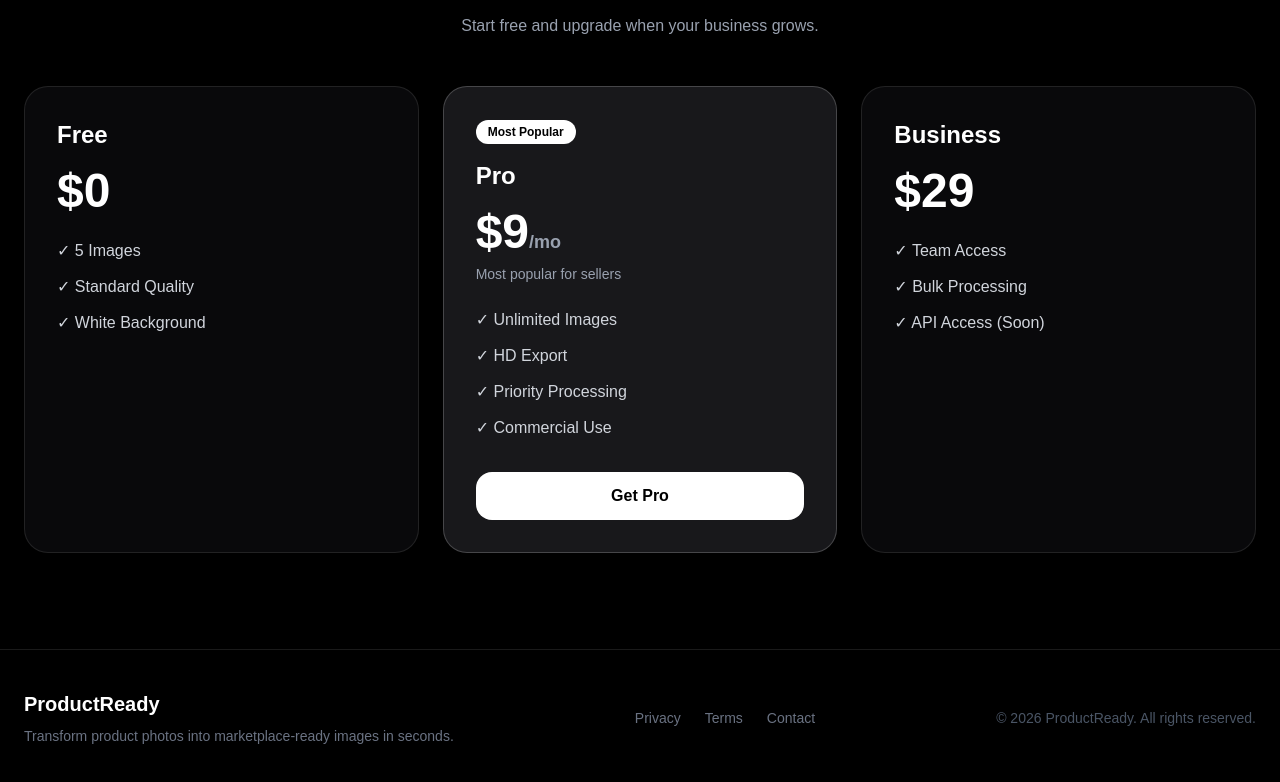
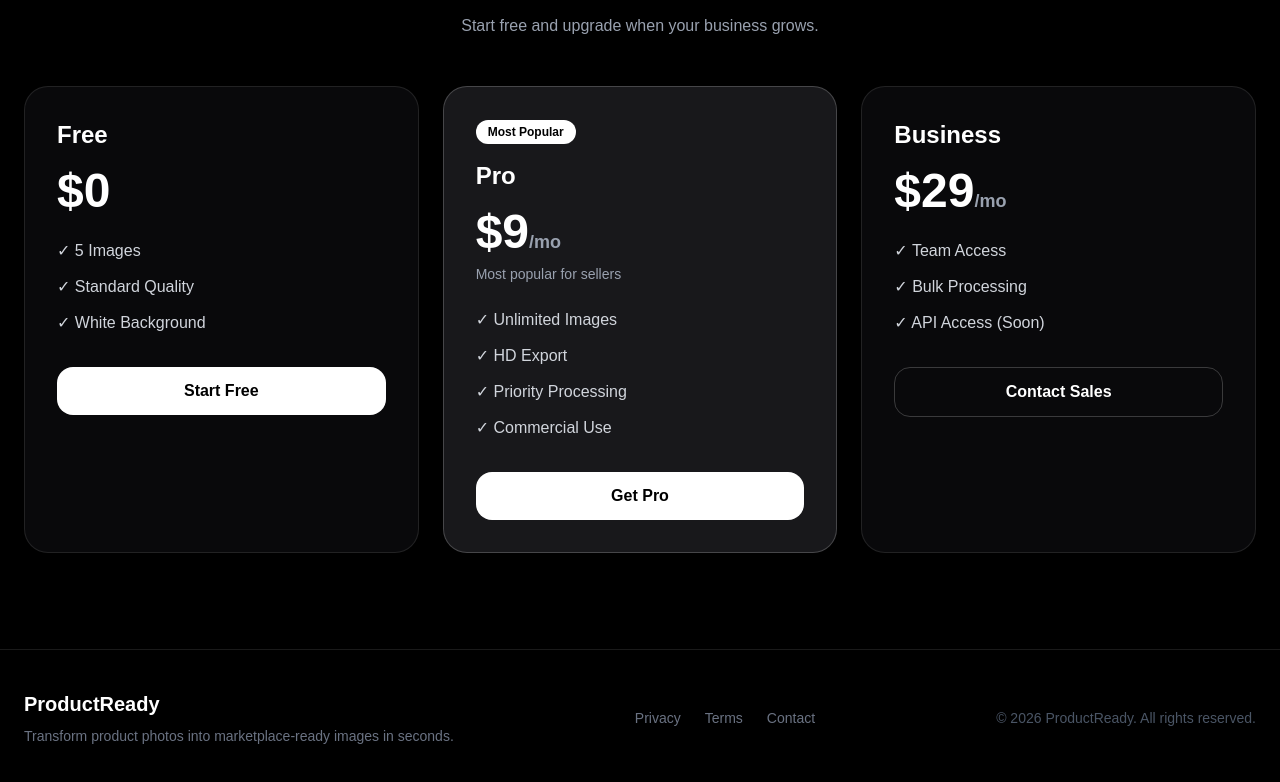
Before and after one commit to myaprak48/productready, a Next.js app: page / in a window 1280 px wide. Shown: the part 3358-4140 px from the top of the page. Built offline with nearby package versions, Linux system fonts and the light colour scheme.

Commit message:
finish pricing section

```diff
--- a/app/page.tsx
+++ b/app/page.tsx
@@ -412,6 +412,9 @@ Product Images in Seconds
         <li>✓ Standard Quality</li>
         <li>✓ White Background</li>
       </ul>
+      <button className="mt-8 w-full rounded-2xl bg-white text-black py-3 font-semibold">
+  Start Free
+</button>
     </div>
 
  <div className="rounded-3xl border border-white/20 bg-zinc-900 p-8">
@@ -438,13 +441,16 @@ Product Images in Seconds
 
     <div className="rounded-3xl border border-white/10 bg-zinc-950 p-8">
       <h3 className="text-2xl font-bold mb-4">Business</h3>
-      <p className="text-5xl font-bold mb-6">$29</p>
+    <p className="text-5xl font-bold mb-6">$29<span className="text-lg text-gray-400">/mo</span></p>
 
       <ul className="space-y-3 text-gray-300">
         <li>✓ Team Access</li>
         <li>✓ Bulk Processing</li>
         <li>✓ API Access (Soon)</li>
       </ul>
+      <button className="mt-8 w-full rounded-2xl border border-white/20 py-3 font-semibold">
+  Contact Sales
+</button>
     </div>
 
   </div>
```
